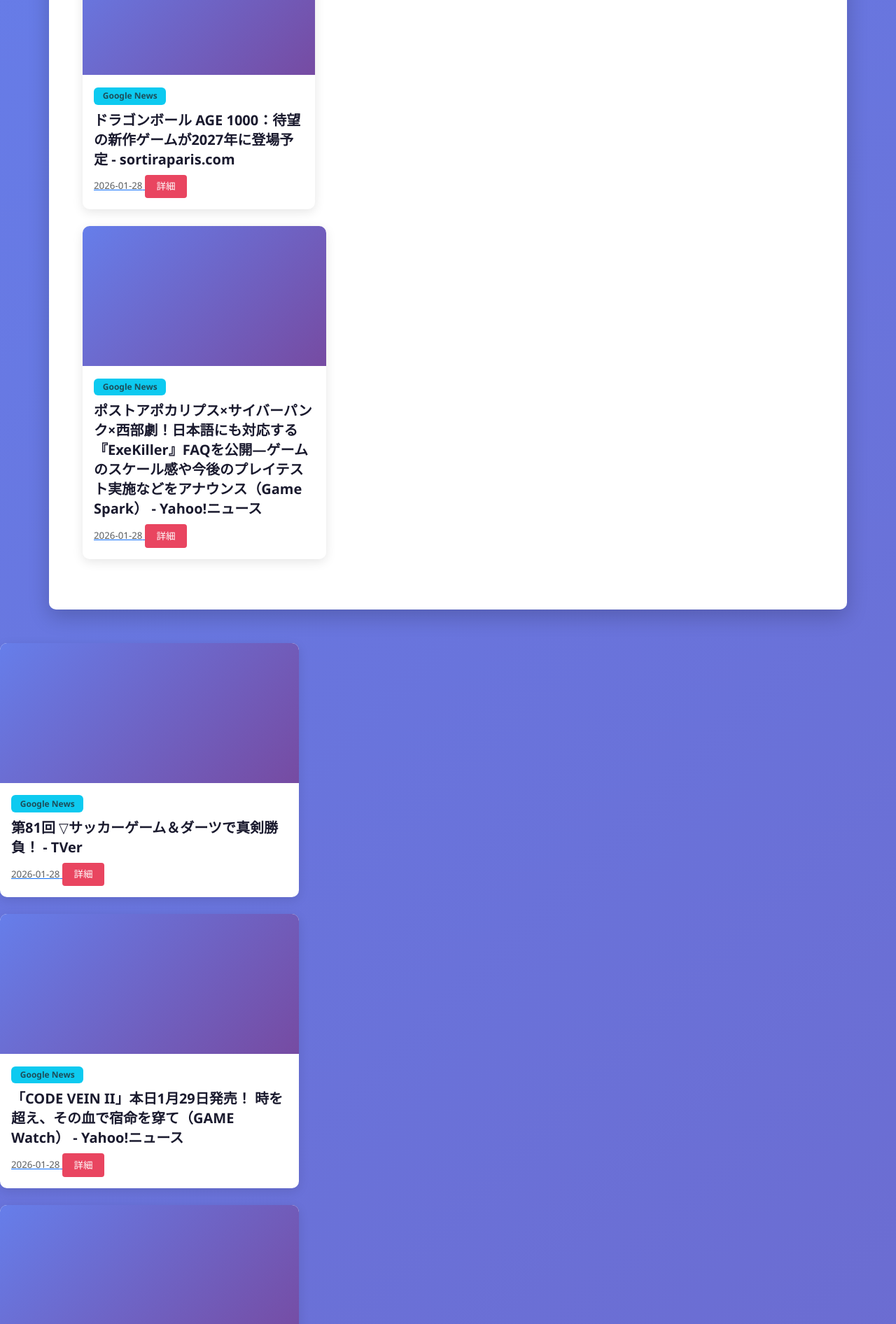
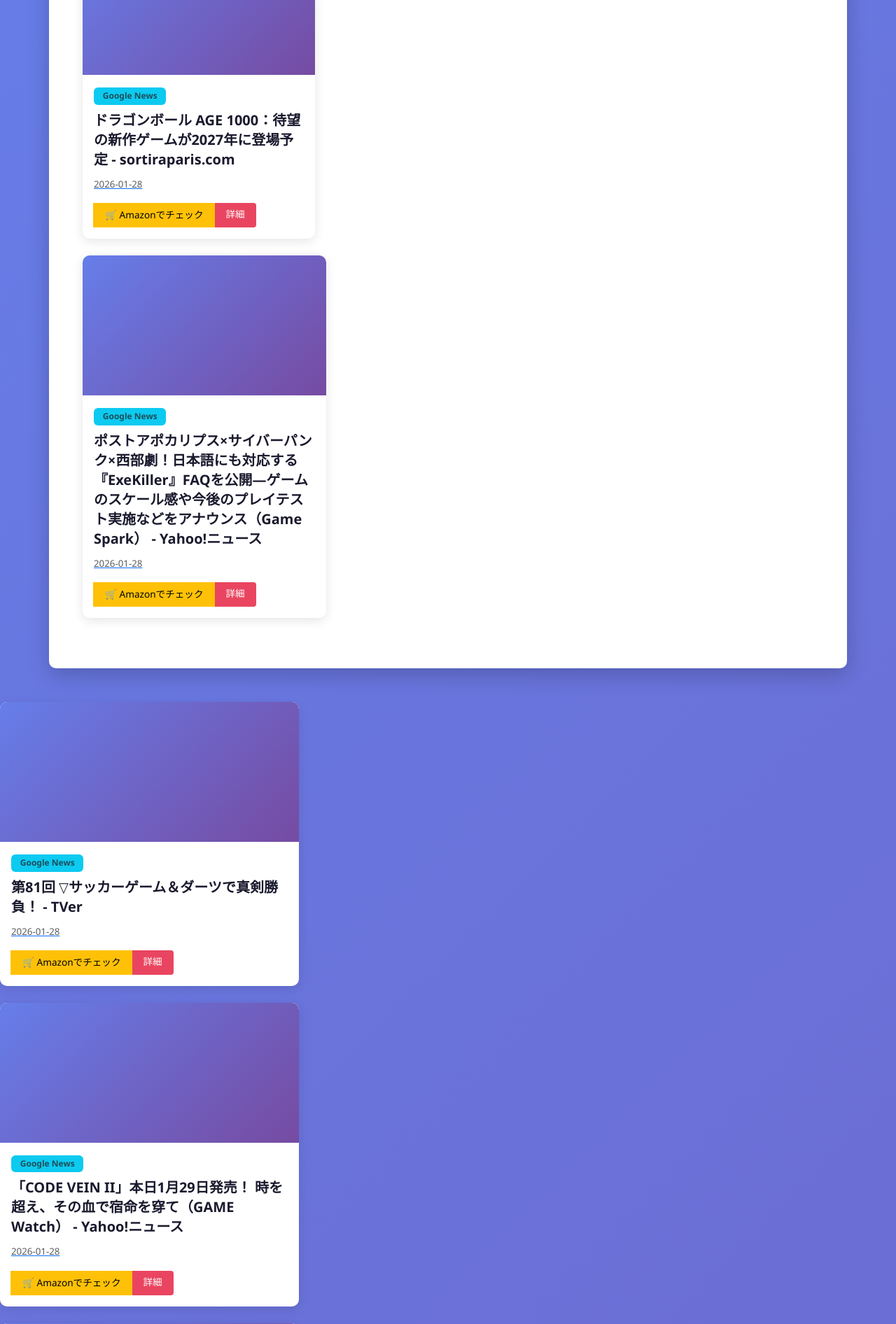
Before and after one commit to jkinosita123-creator/my-game-news, a FastAPI app: page / in a window 1280 px wide. Shown: the part 481-2373 px from the top of the page at 70% size. Run offline with FastAPI, Linux system fonts and the light colour scheme; data comes from the database, SQL or seed files in the repository; both versions use the stored data as it was after the commit.

Commit message:
Super Auto Monetize Update

```diff
--- a/app.py
+++ b/app.py
@@ -38,6 +38,7 @@ class AffiliateEngine:
     def __init__(self, config: Dict[str, Any]):
         self.config = config
         self.keywords = self._build_keyword_map()
+        self.amazon_tracking_id = config['affiliate']['amazon']['tracking_id']
 
     def _build_keyword_map(self) -> Dict[str, Dict[str, Any]]:
         """キーワードマップを構築"""
@@ -46,6 +47,100 @@ class AffiliateEngine:
             keyword = kw_config['keyword']
             keyword_map[keyword] = kw_config
         return keyword_map
+
+    def generate_amazon_search_link(self, title: str) -> str:
+        """記事タイトルでAmazon検索リンクを生成"""
+        # タイトルをURLエンコード
+        import urllib.parse
+        encoded_title = urllib.parse.quote(title)
+        return f"https://www.amazon.co.jp/s?k={encoded_title}&tag={self.amazon_tracking_id}"
+
+    def is_hot_news(self, title: str) -> bool:
+        """タイトルに「爆売れ」キーワードが含まれるか判定"""
+        hot_keywords = ["予約開始", "限定", "特典", "発売日決定"]
+        return any(keyword in title for keyword in hot_keywords)
+
+    def process_title(self, title: str, article_id: Optional[int] = None) -> str:
+        """タイトルにアフィリエイトリンクを埋め込む"""
+        processed_title = title
+
+        for keyword, keyword_config in self.keywords.items():
+            if keyword.lower() in processed_title.lower():
+                affiliate_links = keyword_config.get('affiliate_links', [])
+
+                for link_config in affiliate_links:
+                    link_type = link_config.get('type', '')
+
+                    if link_type == 'amazon' and self.config['affiliate'].get('amazon', {}).get('enabled'):
+                        affiliate_url = self._build_amazon_link(
+                            link_config['url_pattern'],
+                            self.amazon_tracking_id
+                        )
+                        processed_title = self._inject_link(
+                            processed_title, keyword, affiliate_url
+                        )
+
+                        if article_id:
+                            DB.save_affiliate_link(
+                                article_id, keyword, 'amazon', None, affiliate_url
+                            )
+
+                    elif link_type == 'rakuten' and self.config['affiliate'].get('rakuten', {}).get('enabled'):
+                        affiliate_url = self._build_rakuten_link(
+                            link_config['url_pattern'],
+                            self.config['affiliate']['rakuten']['affiliate_id']
+                        )
+                        processed_title = self._inject_link(
+                            processed_title, keyword, affiliate_url
+                        )
+
+                        if article_id:
+                            DB.save_affiliate_link(
+                                article_id, keyword, 'rakuten', None, affiliate_url
+                            )
+
+        return processed_title
+
+    def process_content(self, content: str, article_id: Optional[int] = None) -> str:
+        """コンテンツにアフィリエイトリンクを埋め込む"""
+        processed_content = content
+
+        for keyword, keyword_config in self.keywords.items():
+            if keyword.lower() in content.lower():
+                affiliate_links = keyword_config.get('affiliate_links', [])
+
+                for link_config in affiliate_links:
+                    link_type = link_config.get('type', '')
+
+                    if link_type == 'amazon' and self.config['affiliate'].get('amazon', {}).get('enabled'):
+                        affiliate_url = self._build_amazon_link(
+                            link_config['url_pattern'],
+                            self.amazon_tracking_id
+                        )
+                        processed_content = self._inject_link(
+                            processed_content, keyword, affiliate_url
+                        )
+
+                        if article_id:
+                            DB.save_affiliate_link(
+                                article_id, keyword, 'amazon', None, affiliate_url
+                            )
+
+                    elif link_type == 'rakuten' and self.config['affiliate'].get('rakuten', {}).get('enabled'):
+                        affiliate_url = self._build_rakuten_link(
+                            link_config['url_pattern'],
+                            self.config['affiliate']['rakuten']['affiliate_id']
+                        )
+                        processed_content = self._inject_link(
+                            processed_content, keyword, affiliate_url
+                        )
+
+                        if article_id:
+                            DB.save_affiliate_link(
+                                article_id, keyword, 'rakuten', None, affiliate_url
+                            )
+
+        return processed_content
 
     def process_content(self, content: str, article_id: Optional[int] = None) -> str:
         """コンテンツにアフィリエイトリンクを埋め込む"""
@@ -148,17 +243,34 @@ async def index(page: int = Query(1, ge=1)):
     for article in articles:
         image_tag = f'<img src="{article["image_url"]}" alt="{article["title"]}" class="card-img-top">' if article["image_url"] else '<div class="placeholder-image"></div>'
 
+        # タイトルを処理（アフィリエイトリンク埋め込み）
+        processed_title = affiliate_engine.process_title(article["title"], article["id"])
+
+        # ホットニュース判定
+        hot_label = ""
+        if affiliate_engine.is_hot_news(article["title"]):
+            hot_label = '<div class="hot-news-label">🔥お宝情報！</div>'
+
+        # Amazon検索リンク生成
+        amazon_search_url = affiliate_engine.generate_amazon_search_link(article["title"])
+
         article_html += f'''
         <div class="col-md-6 col-lg-4 mb-4">
             <div class="card h-100 article-card">
+                {hot_label}
                 {image_tag}
                 <div class="card-body">
                     <small class="text-muted badge bg-info">{article["source"]}</small>
-                    <h5 class="card-title mt-2">{article["title"]}</h5>
+                    <h5 class="card-title mt-2">{processed_title}</h5>
                     <p class="card-text text-muted">{article["content"][:100]}...</p>
                     <div class="d-flex justify-content-between align-items-center mt-3">
                         <small class="text-muted">{article["published_at"][:10]}</small>
-                        <a href="/article/{article["id"]}" class="btn btn-sm btn-primary">詳細</a>
+                        <div class="btn-group" role="group">
+                            <a href="{amazon_search_url}" class="btn btn-sm btn-warning" target="_blank" rel="noopener noreferrer">
+                                🛒 Amazonでチェック
+                            </a>
+                            <a href="/article/{article["id"]}" class="btn btn-sm btn-primary">詳細</a>
+                        </div>
                     </div>
                 </div>
             </div>
@@ -222,10 +334,16 @@ async def article_detail(article_id: int):
     content = article['content']
     content_with_affiliate = affiliate_engine.process_content(content, article_id)
 
+    # タイトルを処理
+    processed_title = affiliate_engine.process_title(article["title"], article_id)
+
+    # Amazon検索リンク生成
+    amazon_search_url = affiliate_engine.generate_amazon_search_link(article["title"])
+
     article_html = f'''
     <div class="container mt-5">
         <article class="article-detail">
-            <h1>{article["title"]}</h1>
+            <h1>{processed_title}</h1>
             <div class="article-meta">
                 <span class="badge bg-info">{article["source"]}</span>
                 <span class="text-muted ms-3">{article["published_at"]}</span>
@@ -237,7 +355,10 @@ async def article_detail(article_id: int):
             </div>
             <hr>
             <div class="article-actions">
-                <a href="{article["url"]}" class="btn btn-primary" target="_blank">元の記事</a>
+                <a href="{amazon_search_url}" class="btn btn-warning me-2" target="_blank" rel="noopener noreferrer">
+                    🛒 Amazonで関連商品をチェック
+                </a>
+                <a href="{article["url"]}" class="btn btn-primary me-2" target="_blank">元の記事</a>
                 <a href="/" class="btn btn-secondary">トップへ戻る</a>
             </div>
         </article>
@@ -270,15 +391,35 @@ async def search(q: str = Query(...)):
     for article in articles:
         image_tag = f'<img src="{article["image_url"]}" alt="{article["title"]}" class="card-img-top">' if article["image_url"] else '<div class="placeholder-image"></div>'
 
+        # タイトルを処理（アフィリエイトリンク埋め込み）
+        processed_title = affiliate_engine.process_title(article["title"], article["id"])
+
+        # ホットニュース判定
+        hot_label = ""
+        if affiliate_engine.is_hot_news(article["title"]):
+            hot_label = '<div class="hot-news-label">🔥お宝情報！</div>'
+
+        # Amazon検索リンク生成
+        amazon_search_url = affiliate_engine.generate_amazon_search_link(article["title"])
+
         article_html += f'''
         <div class="col-md-6 col-lg-4 mb-4">
             <div class="card h-100 article-card">
+                {hot_label}
                 {image_tag}
                 <div class="card-body">
                     <small class="text-muted badge bg-info">{article["source"]}</small>
-                    <h5 class="card-title mt-2">{article["title"]}</h5>
+                    <h5 class="card-title mt-2">{processed_title}</h5>
                     <p class="card-text text-muted">{article["content"][:100]}...</p>
-                    <a href="/article/{article["id"]}" class="btn btn-sm btn-primary">詳細</a>
+                    <div class="d-flex justify-content-between align-items-center mt-3">
+                        <small class="text-muted">{article["published_at"][:10]}</small>
+                        <div class="btn-group" role="group">
+                            <a href="{amazon_search_url}" class="btn btn-sm btn-warning" target="_blank" rel="noopener noreferrer">
+                                🛒 Amazonでチェック
+                            </a>
+                            <a href="/article/{article["id"]}" class="btn btn-sm btn-primary">詳細</a>
+                        </div>
+                    </div>
                 </div>
             </div>
         </div>
--- a/config.yaml
+++ b/config.yaml
@@ -60,6 +60,12 @@ keywords:
       product_type: "new_release"
     - keyword: "限定版"
       product_type: "limited_edition"
+    - keyword: "限定"
+      product_type: "limited"
+    - keyword: "特典"
+      product_type: "bonus"
+    - keyword: "発売日決定"
+      product_type: "release_date"
 
 server:
   host: "0.0.0.0"
--- a/templates/layout.html
+++ b/templates/layout.html
@@ -390,8 +423,20 @@
     <!-- フッター -->
     <footer>
         <div class="container">
-            <p>&copy; 2026 {{ site_name }} | <a href="#">プライバシーポリシー</a> | <a href="#">お問い合わせ</a></p>
-            <p style="margin-top: 1rem; font-size: 0.9rem;">すべての権利は著作者に帰属します。</p>
+            <div class="row">
+                <div class="col-md-8">
+                    <h5>今月の注目ランキング</h5>
+                    <p>最新のゲーム売れ筋ランキングをチェック！</p>
+                    <a href="https://www.amazon.co.jp/gp/bestsellers/videogames/ref=zg_bs_nav_0" class="btn btn-warning btn-lg" target="_blank" rel="noopener noreferrer">
+                        🏆 Amazon ゲーム売れ筋ランキングを見る
+                    </a>
+                </div>
+                <div class="col-md-4 text-end">
+                    <p>&copy; 2026 {{ site_name }}</p>
+                    <p><a href="#">プライバシーポリシー</a> | <a href="#">お問い合わせ</a></p>
+                    <p style="margin-top: 1rem; font-size: 0.9rem;">すべての権利は著作者に帰属します。</p>
+                </div>
+            </div>
         </div>
     </footer>
 
```
Also changed, not shown: other parts of templates/layout.html (+39 -6 lines), .github/copilot-instructions.md, README.md, articles.db.
